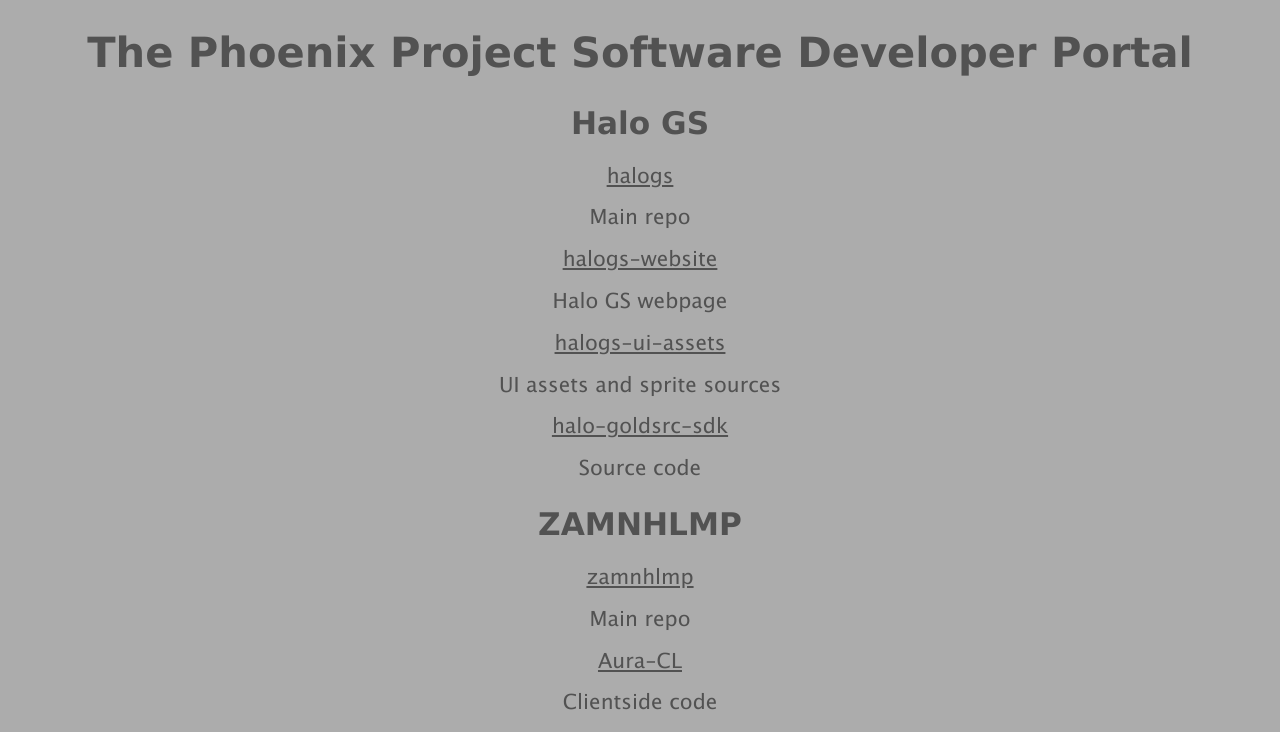
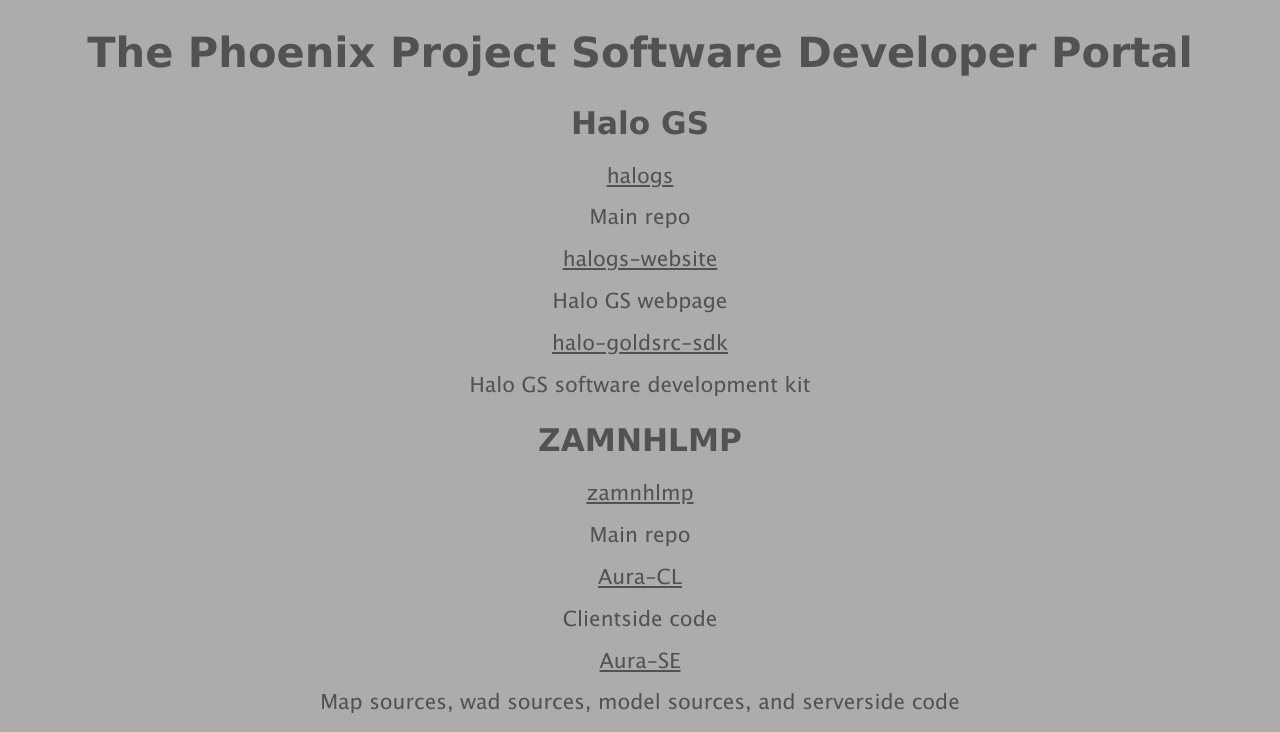
Before and after one commit to sabianroberts/phoenix, a plain HTML site: page index.html in a window 1280 px wide. Shown: the top 732 px of the page. Drawn offline with Linux system fonts and the light colour scheme.

Commit message:
Update halo links

```diff
--- a/index.html
+++ b/index.html
@@ -27,8 +27,7 @@
     <h2>Halo GS</h2>
     <a href="https://github.com/phoenixprojectsoftware/halogs">halogs</a> <p>Main repo</p>
     <a href="https://github.com/phoenixprojectsoftware/halogs-website">halogs-website</a> <p>Halo GS webpage</p>
-    <a href="https://github.com/phoenixprojectsoftware/halogs-ui-assets">halogs-ui-assets</a> <p>UI assets and sprite sources</p>
-    <a href="https://github.com/phoenixprojectsoftware/halo-goldsrc-sdk">halo-goldsrc-sdk</a> <p>Source code</p>
+    <a href="https://github.com/phoenixprojectsoftware/halogs-sdk">halo-goldsrc-sdk</a> <p>Halo GS software development kit</p>
     <h2>ZAMNHLMP</h2>
     <a href="https://github.com/phoenixprojectsoftware/zamnhlmp">zamnhlmp</a> <p>Main repo</p>
     <a href="https://github.com/phoenixprojectsoftware/Aura-CL">Aura-CL</a> <p>Clientside code</p>
```
